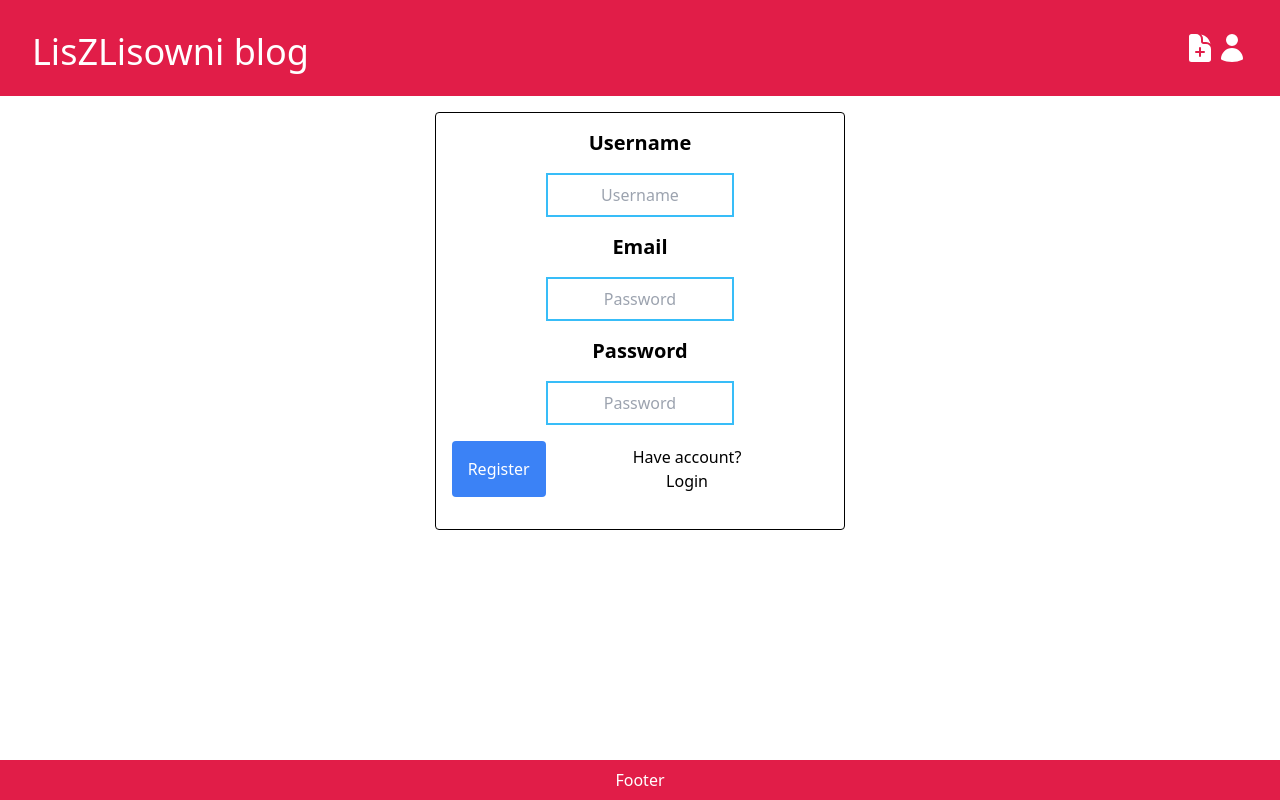
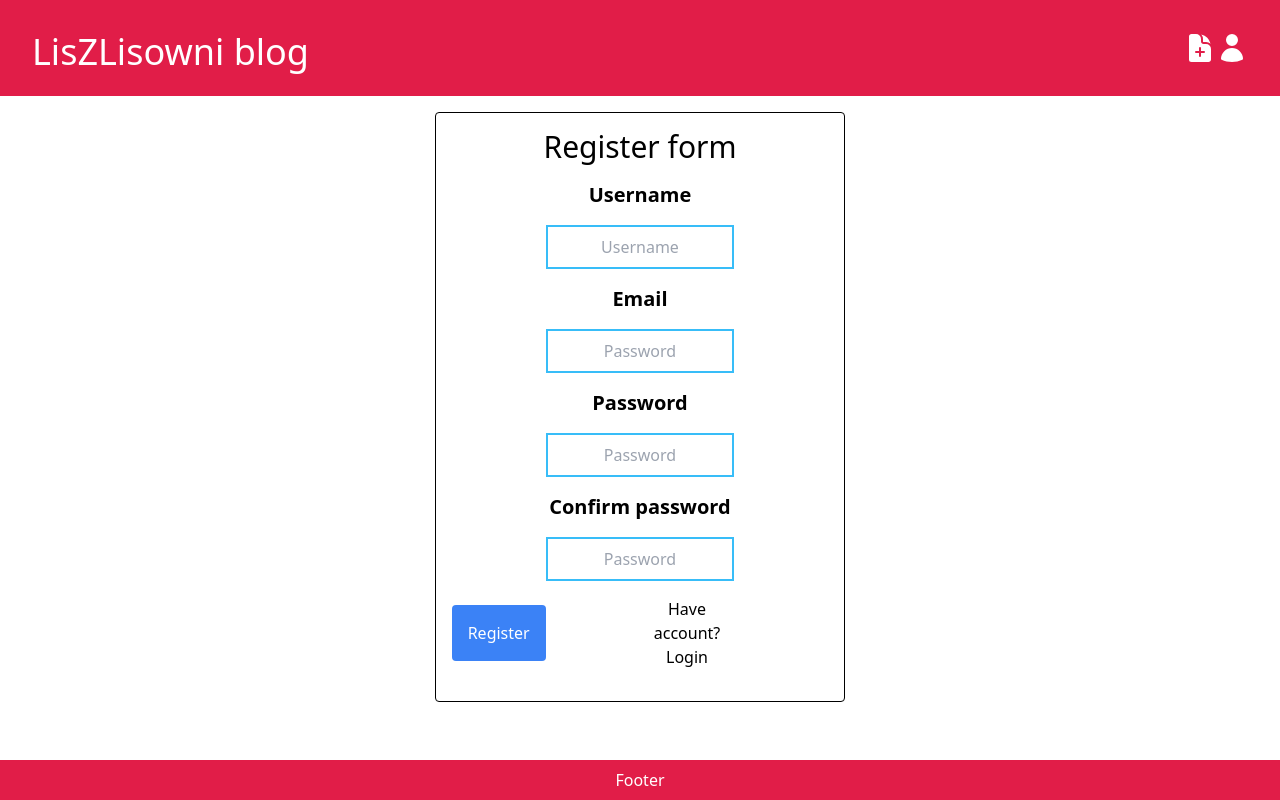
Before and after one commit to LisZLisowni2/Personal-Blog, a React (Vite) app in the folder frontend/: page /register in a window 1280 px wide. Built offline with nearby package versions, Linux system fonts and the light colour scheme; no server answers.

Commit message:
Add header for forms and fetch data from forms

```diff
--- a/frontend/src/components/User/login.jsx
+++ b/frontend/src/components/User/login.jsx
@@ -9,14 +9,15 @@ function LoginForm() {
     return (
         <Content>
             <form method="POST" className="flex flex-col border-black border rounded w-1/2 text-center justify-center p-4 m-auto *:mb-4">
+                <span className="text-3xl">Login form</span>
                 <label className="block font-bold text-xl" for="username">
                     Username
                 </label>
-                <input id="username" type="text" placeholder="Username" className="text-center border-sky-400 border-2 p-2 w-1/2 m-auto"/>
+                <input id="username" type="text" placeholder="Username" className="text-center border-sky-400 border-2 p-2 w-1/2 m-auto" onChange={(e) => setUsername(e.target.value)}/>
                 <label className="block font-bold text-xl" for="password">
                     Password
                 </label>
-                <input id="password" type="password" placeholder="Password" className="text-center border-sky-400 border-2 p-2 w-1/2 m-auto"/>
+                <input id="password" type="password" placeholder="Password" className="text-center border-sky-400 border-2 p-2 w-1/2 m-auto" onChange={(e) => setUsername(e.target.value)}/>
                 <div className="flex items-center *:mr-16">
                     <button className="bg-blue-500 hover:bg-blue-700 active:bg-blue-900 p-4 w-1/4 m-auto rounded text-white">Login</button>
                     <Link to="/register" className="hover:text-gray-700 active:text-gray-400">Don't have account? Register</Link>
--- a/frontend/src/components/User/register.jsx
+++ b/frontend/src/components/User/register.jsx
@@ -2,27 +2,33 @@ import { useState } from "react";
 import Content from "../Content/Content";
 import { Link } from "react-router-dom"
 
-function LoginForm() {
+function RegisterForm() {
     const [username, setUsername] = useState("")
     const [email, setEmail] = useState("")
     const [password, setPassword] = useState("")
+    const [passwordVerify, setPasswordVerify] = useState("")
 
     return (
         <Content>
             <form method="POST" className="flex flex-col border-black border rounded w-1/2 text-center justify-center p-4 m-auto *:mb-4">
+                <span className="text-3xl">Register form</span>
                 <label className="block font-bold text-xl" for="username">
                     Username
                 </label>
-                <input id="username" type="text" placeholder="Username" className="text-center border-sky-400 border-2 p-2 w-1/2 m-auto"/>
+                <input id="username" type="text" placeholder="Username" className="text-center border-sky-400 border-2 p-2 w-1/2 m-auto" onChange={(e) => { setUsername(e.target.value )}}/>
                 <label className="block font-bold text-xl" for="password">
                     Email
                 </label>
-                <input id="password" type="password" placeholder="Password" className="text-center border-sky-400 border-2 p-2 w-1/2 m-auto"/>
+                <input id="password" type="password" placeholder="Password" className="text-center border-sky-400 border-2 p-2 w-1/2 m-auto" onChange={(e) => { setEmail(e.target.value )}}/>
                 <label className="block font-bold text-xl" for="password">
                     Password
                 </label>
-                <input id="password" type="password" placeholder="Password" className="text-center border-sky-400 border-2 p-2 w-1/2 m-auto"/>
-                <div className="flex items-center *:mr-16">
+                <input id="password" type="password" placeholder="Password" className="text-center border-sky-400 border-2 p-2 w-1/2 m-auto" onChange={(e) => { setPassword(e.target.value )}}/>
+                <label className="block font-bold text-xl" for="password2">
+                    Confirm password
+                </label>
+                <input id="password2" type="password" placeholder="Password" className="text-center border-sky-400 border-2 p-2 w-1/2 m-auto" onChange={(e) => { setPasswordVerify(e.target.value )}}/>
+                <div className="flex items-center *:mr-24">
                     <button className="bg-blue-500 hover:bg-blue-700 active:bg-blue-900 p-4 w-1/4 m-auto rounded text-white">Register</button>
                     <Link to="/login" className="hover:text-gray-700 active:text-gray-400">Have account? Login</Link>
                 </div>
@@ -31,4 +37,4 @@ function LoginForm() {
     )
 }
 
-export default LoginForm
+export default RegisterForm
```
